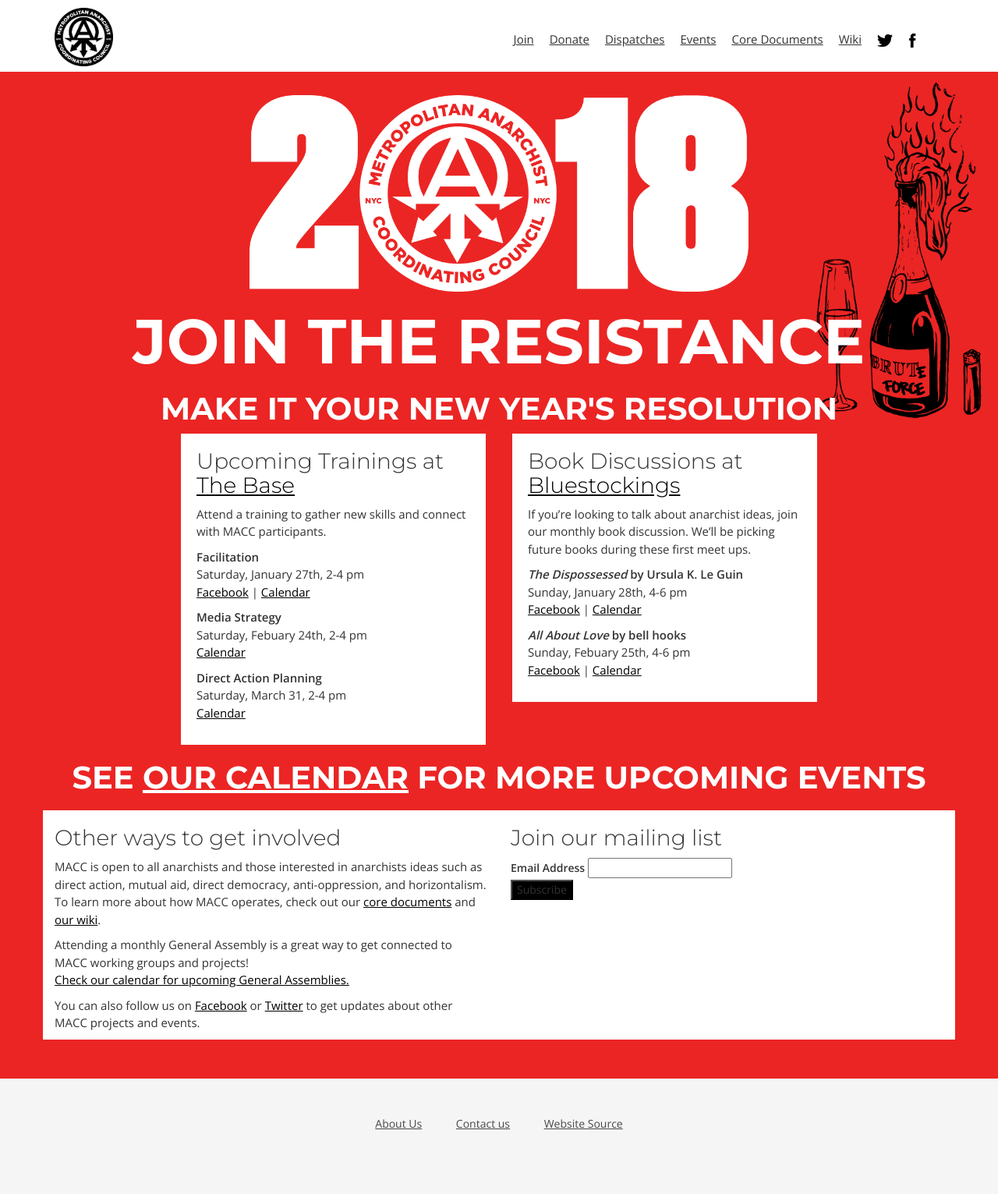
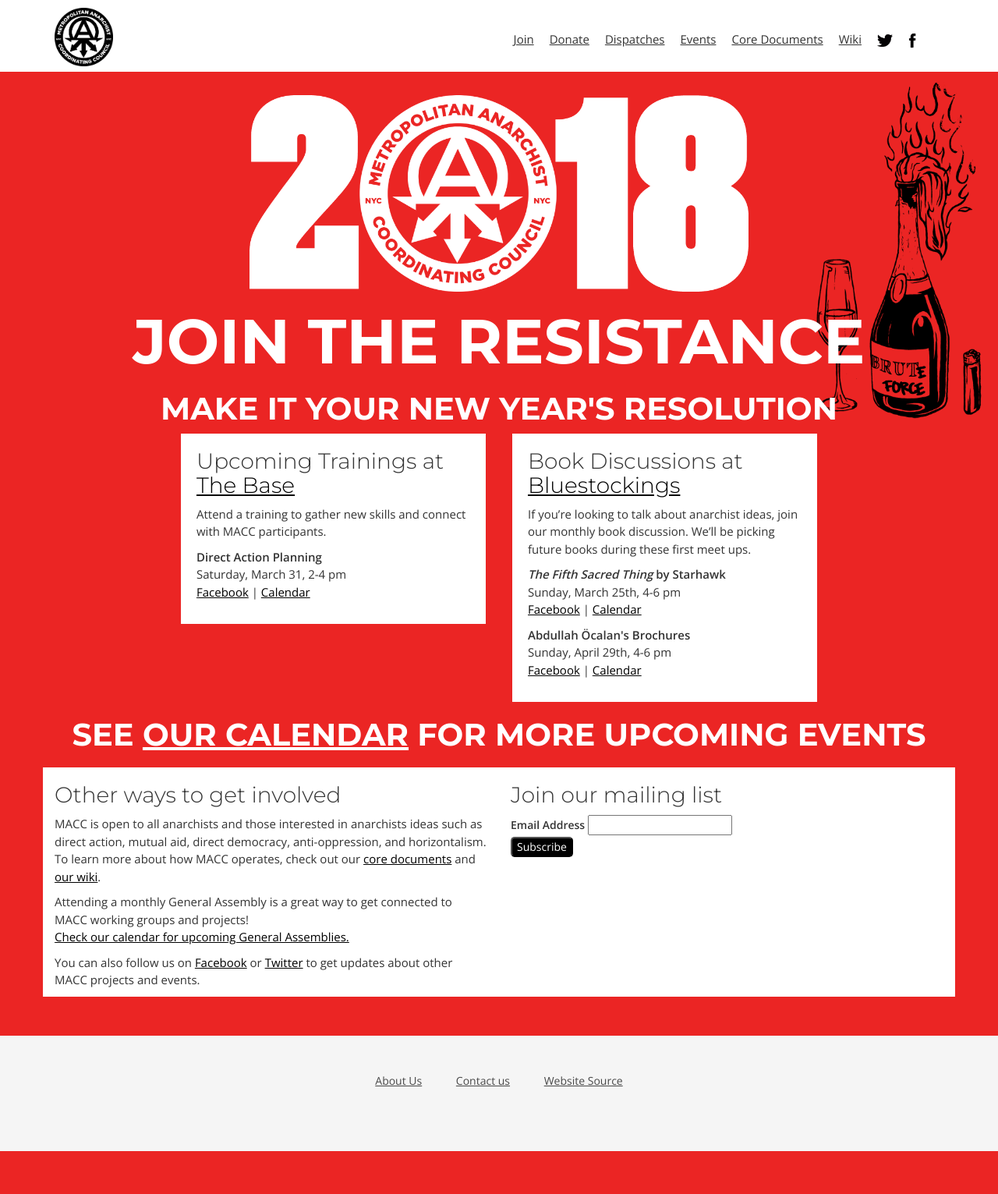
Before and after one commit to MACCNYC/maccnyc.github.io, a Jekyll site: the page built from join.html, in a window 1280 px wide. Shown: the whole page at 78% size. Built offline with Jekyll 4.4.1, drawn with Linux system fonts in a browser that asks for light colours; some web fonts are replaced; comment, search, counter and statistics services are not loaded; after the commit the page ends 1476 px from its top, so only the background shows below that.

Commit message:
update join page

```diff
--- a/css/airspace.css
+++ b/css/airspace.css
@@ -745,7 +745,9 @@
 }
 
 #mc_embed_signup .button {
-    background: #000 !important;
+  background: #000 !important;
+  color: white;
+  border-radius: 5px
 }
 
 .contact-homepage {
--- a/join.html
+++ b/join.html
@@ -114,23 +114,9 @@
       <div>
         <p>Attend a training to gather new skills and connect with MACC participants.</p>
         <p>
-          <strong>Facilitation</strong>
-          <br/>Saturday, January 27th, 2-4 pm
-          <br/><a href="https://www.facebook.com/events/170608440206899/">Facebook</a> |
-          <a href="https://tockify.com/mlsupport/detail/46/1517079600000">Calendar</a>
-        </p>
-
-        <p>
-          <strong>Media Strategy</strong>
-          <br/>Saturday, Febuary 24th, 2-4 pm
-          <br/><!-- <a href="">Facebook</a> | -->
-          <a href="https://tockify.com/mlsupport/detail/47/1519498800000">Calendar</a>
-        </p>
-
-        <p>
           <strong>Direct Action Planning</strong>
           <br/>Saturday, March 31, 2-4 pm
-          <br/><!-- <a href="">Facebook</a> | -->
+          <br/><a href="https://www.facebook.com/events/1588250521258548/">Facebook</a> |
           <a href="https://tockify.com/mlsupport/detail/48/1522519200000">Calendar</a>
         </p>
       </div>
@@ -143,20 +129,20 @@
         </p>
         <p>
           <strong>
-            <em>The Dispossessed</em> by Ursula K. Le Guin
+            <em>The Fifth Sacred Thing</em> by Starhawk
           </strong>
-          <br/>Sunday, January 28th, 4-6 pm
-          <br/><a href="https://www.facebook.com/events/1970766512996443/">Facebook</a> |
-          <a href="https://tockify.com/mlsupport/detail/44/1517173200000">Calendar</a>
+          <br/>Sunday, March 25th, 4-6 pm
+          <br/><a href="https://www.facebook.com/events/2119111148320095/">Facebook</a> |
+          <a href="https://tockify.com/mlsupport/detail/57/1522008000000">Calendar</a>
         </p>
 
         <p>
           <strong>
-            <em>All About Love</em> by bell hooks
+            Abdullah Öcalan's Brochures
           </strong>
-          <br/>Sunday, Febuary 25th, 4-6 pm
-          <br/><a href="https://www.facebook.com/events/163639391034263/">Facebook</a> |
-          <a href="https://tockify.com/mlsupport/detail/45/1519592400000">Calendar</a>
+          <br/>Sunday, April 29th, 4-6 pm
+          <br/><a href="https://www.facebook.com/events/2289245731101424/">Facebook</a> |
+          <a href="https://tockify.com/mlsupport/detail/58/1525032000000">Calendar</a>
         </p>
       </div>
     </div>
```
